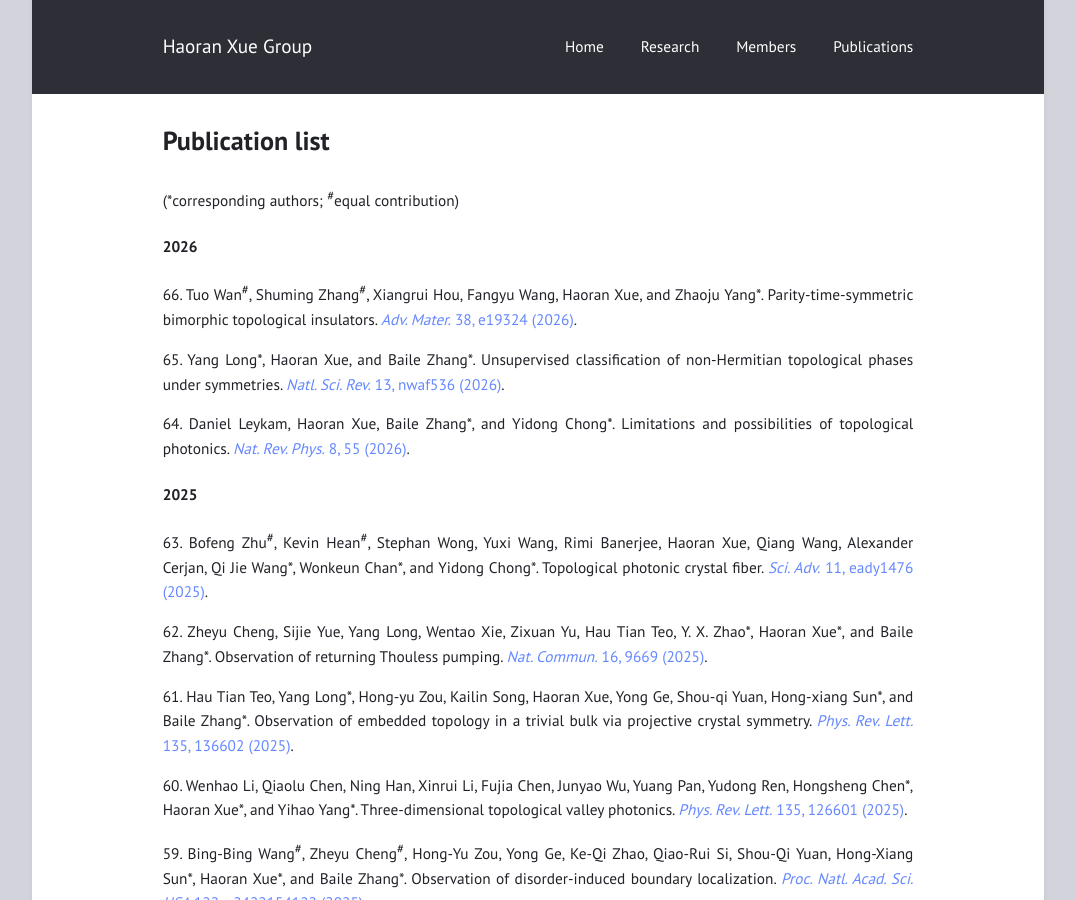
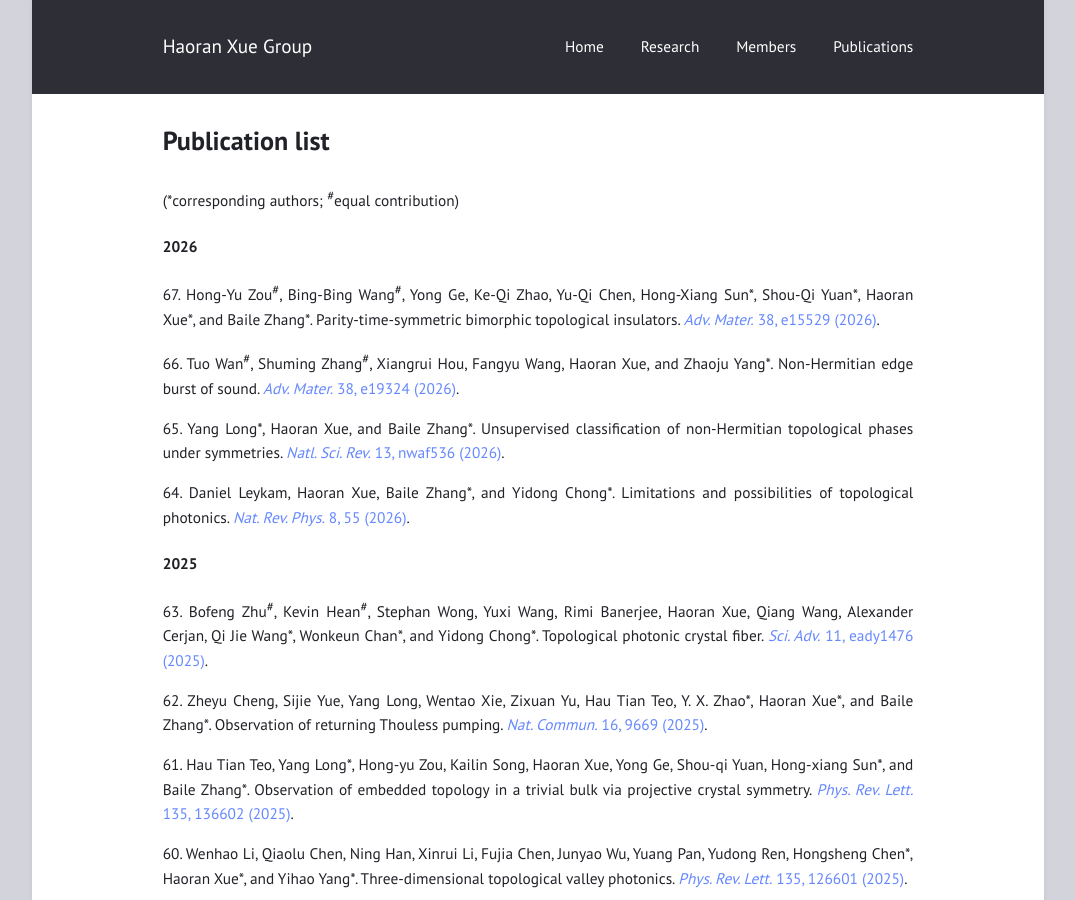
Before and after one commit to haoran-group/haoran-group.github.io, a Jekyll site: the page built from paper.md, in a window 1280 px wide and 900 px high. Shown: the whole window, without its empty margins (102-1177 px from the left). Built offline with Jekyll 4.4.1, drawn with Linux system fonts in a browser that asks for light colours.

Commit message:
Update paper.md

```diff
--- a/paper.md
+++ b/paper.md
@@ -7,7 +7,9 @@ title: Publication list
 
 #### 2026
 
-66\. Tuo Wan<sup>#</sup>, Shuming Zhang<sup>#</sup>, Xiangrui Hou, Fangyu Wang, Haoran Xue, and Zhaoju Yang\*. Parity‐time‐symmetric bimorphic topological insulators. [*Adv. Mater.* 38, e19324 (2026)](https://doi.org/10.1002/adma.202519324).
+67\. Hong-Yu Zou<sup>#</sup>, Bing-Bing Wang<sup>#</sup>, Yong Ge, Ke-Qi Zhao, Yu-Qi Chen, Hong-Xiang Sun\*, Shou-Qi Yuan\*, Haoran Xue\*, and Baile Zhang\*. Parity‐time‐symmetric bimorphic topological insulators. [*Adv. Mater.* 38, e15529 (2026)](https://doi.org/10.1002/adma.202515529).
+
+66\. Tuo Wan<sup>#</sup>, Shuming Zhang<sup>#</sup>, Xiangrui Hou, Fangyu Wang, Haoran Xue, and Zhaoju Yang\*. Non-Hermitian edge burst of sound. [*Adv. Mater.* 38, e19324 (2026)](https://doi.org/10.1002/adma.202519324).
 
 65\. Yang Long\*, Haoran Xue, and Baile Zhang\*. Unsupervised classification of non-Hermitian topological phases under symmetries. [*Natl. Sci. Rev.* 13, nwaf536 (2026)](https://doi.org/10.1093/nsr/nwaf536).
 
```
